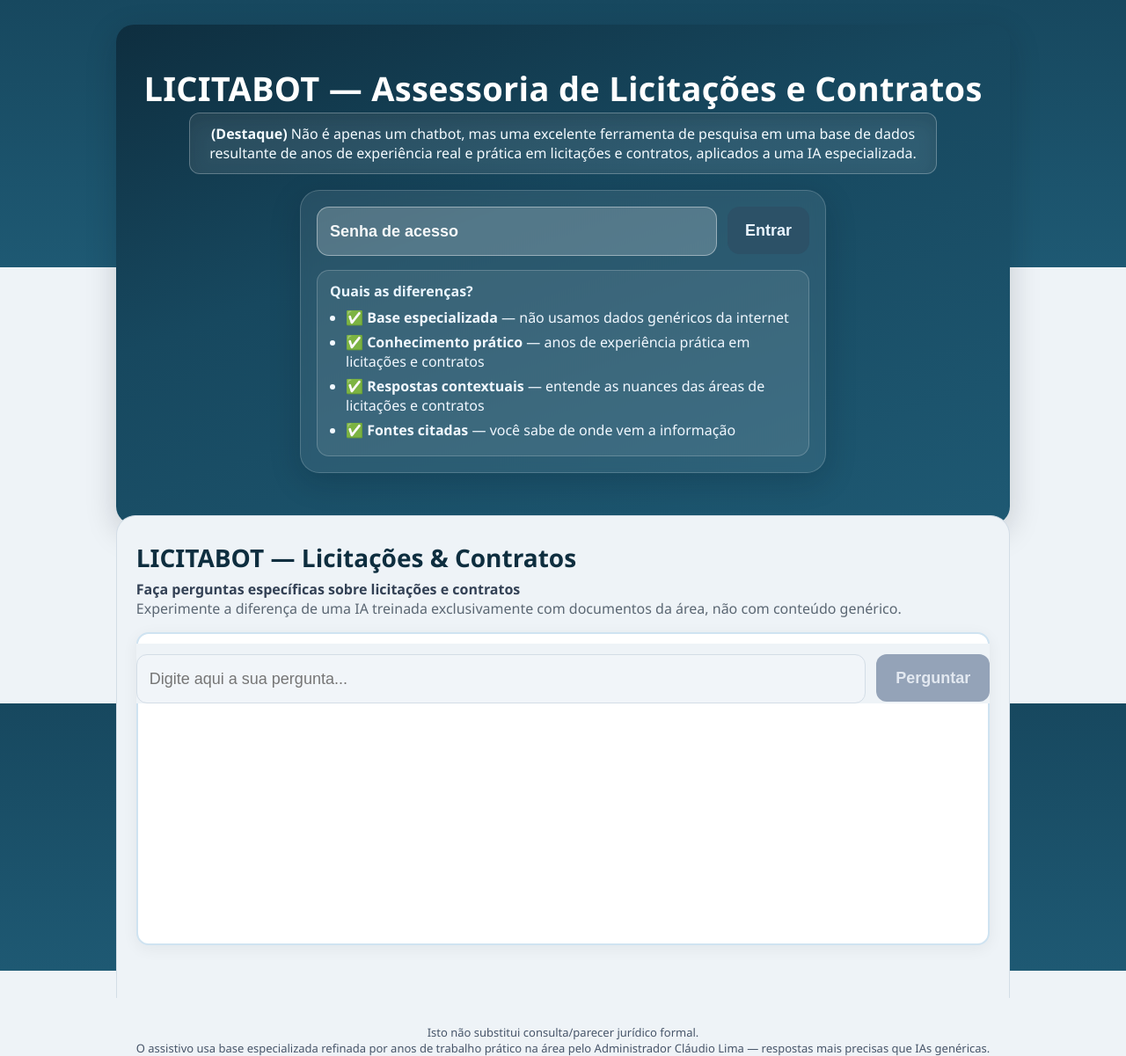
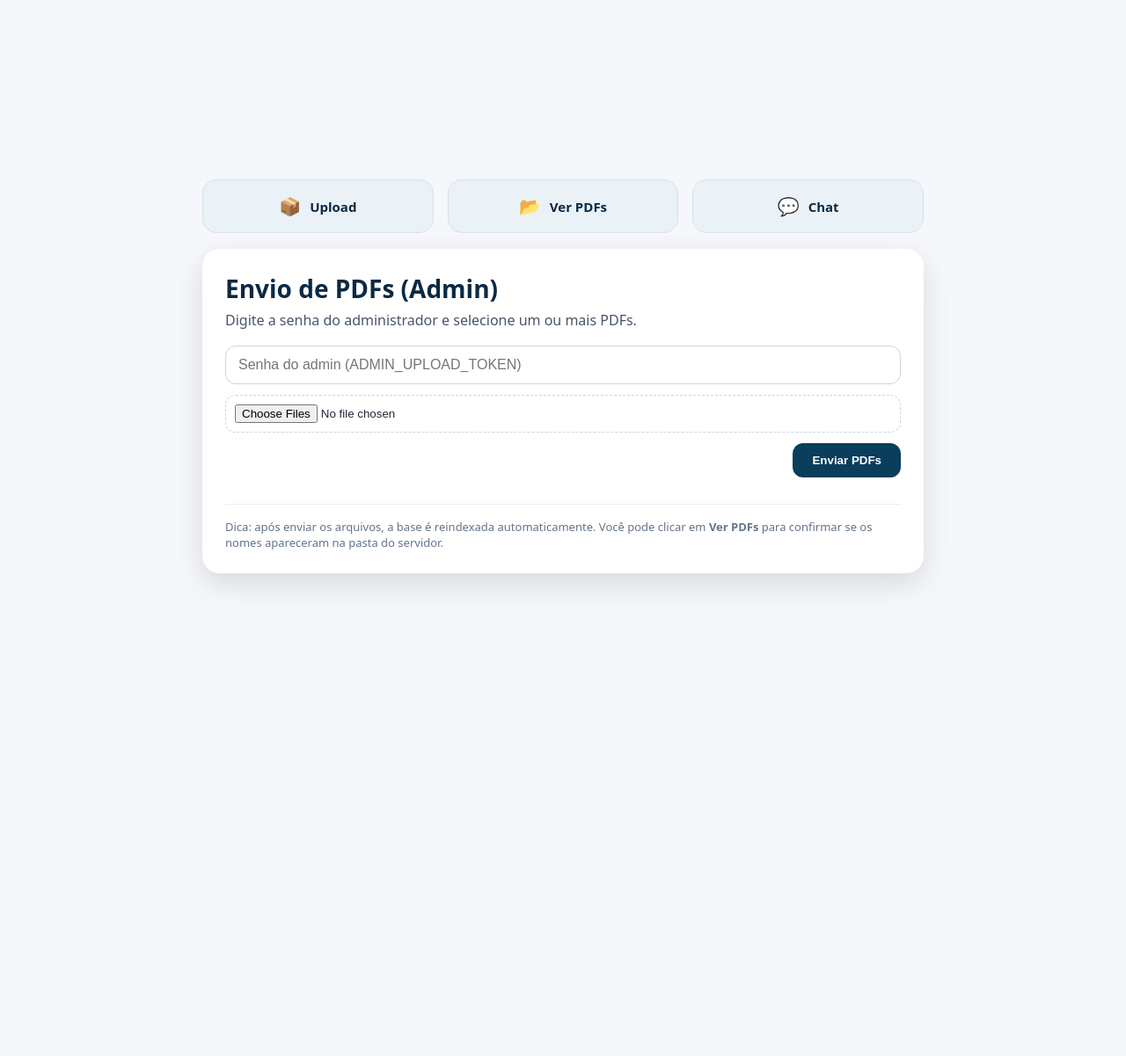
Before and after one commit to claudiorrlima1-1961/licitabot-cloud, a FastAPI app: page / in a window 1280 px wide. Shown: the whole page at 88% size. After the commit the page ends 667 px from the top, so only its background shows below. Run offline with FastAPI, Linux system fonts and the light colour scheme; parts of the project's set-up code (start-up, migrations or seed data) failed here and were passed over.

Commit message:
Update login.html

```diff
--- a/templates/login.html
+++ b/templates/login.html
@@ -1,148 +1,209 @@
 <!doctype html>
-<html lang="pt-br">
+<html lang="pt-BR">
 <head>
-  <meta charset="utf-8" />
-  <meta name="viewport" content="width=device-width,initial-scale=1" />
-  <title>LICITABOT — Acesso & Chat</title>
-  <link rel="stylesheet" href="/static/style.css?v=17" />
+  <meta charset="utf-8"/>
+  <meta name="viewport" content="width=device-width, initial-scale=1"/>
+  <title>Envio de PDFs — Licitabot (Admin)</title>
+  <style>
+    :root{
+      --bg:#f5f7fa; --card:#ffffff; --ink:#0b2942; --muted:#475569;
+      --btn:#0b3d5c; --ok:#166534; --err:#991b1b; --chip:#eef2f7;
+      --shadow:0 12px 32px rgba(0,0,0,.12);
+    }
+    html,body{height:100%;margin:0}
+    body{
+      font-family: system-ui, -apple-system, Segoe UI, Roboto, Helvetica, Arial, sans-serif;
+      background: var(--bg); color:#1f2937; display:flex; align-items:center;
+      justify-content:center; padding:28px;
+    }
+    .wrap{width:100%; max-width:820px;}
+    .toolbar{display:grid; grid-template-columns:repeat(3,1fr); gap:16px; margin-bottom:18px}
+    .tool{
+      background:#eaf1f7; border:1px solid #d7e2ee; color:#0b2942;
+      border-radius:16px; padding:16px; display:flex; align-items:center; gap:10px;
+      font-weight:700; cursor:pointer; user-select:none; transition:transform .05s ease-in;
+      justify-content:center;
+    }
+    .tool:hover{transform:translateY(-1px)}
+    .tool span{font-size:15px}
+    .card{
+      background:var(--card); border-radius:20px; box-shadow:var(--shadow);
+      padding:26px;
+    }
+    h1{margin:0 0 6px; color:var(--ink); font-size:28px}
+    .sub{margin:0 0 18px; color:var(--muted)}
+    .row{display:flex; gap:12px; margin-bottom:12px}
+    input[type=password], input[type=text]{
+      flex:1; padding:12px 14px; border:1px solid #cbd5e1; border-radius:12px; font-size:16px;
+    }
+    input[type=file]{flex:1; padding:10px; border:1px dashed #cbd5e1; border-radius:12px; background:#fff}
+    button.primary{
+      background:var(--btn); color:#fff; border:none; padding:12px 22px; border-radius:12px;
+      font-weight:800; cursor:pointer;
+    }
+    .status{margin-top:14px; font-size:14px; max-height:280px; overflow:auto}
+    .ok{color:var(--ok)} .err{color:var(--err)}
+    .chip{display:inline-block; background:var(--chip); border:1px solid #dbe3ee; padding:4px 8px;
+      border-radius:999px; margin:4px 6px 0 0; font-size:12px}
+    .divider{height:1px; background:#e6eef6; margin:16px 0}
+    .muted{color:#64748b; font-size:13px; margin-top:8px}
+    .hidden{display:none}
+  </style>
 </head>
-<body class="layout">
-  <div class="shell">
-    <!-- CABEÇALHO + LOGIN -->
-    <header class="hero" id="login-area">
-      <h1>LICITABOT — Assessoria de Licitações e Contratos</h1>
+<body>
+  <div class="wrap">
+    <!-- Barra de atalhos -->
+    <div class="toolbar">
+      <div class="tool" id="btnUpload">
+        <div style="font-size:20px">📦</div> <span>Upload</span>
+      </div>
+      <div class="tool" id="btnListar">
+        <div style="font-size:20px">📂</div> <span>Ver PDFs</span>
+      </div>
+      <div class="tool" id="btnChat">
+        <div style="font-size:20px">💬</div> <span>Chat</span>
+      </div>
+    </div>
 
-      <!-- Destaque acima da senha -->
-      <div class="highlight">
-        <strong>(Destaque)</strong> Não é apenas um chatbot, mas uma excelente ferramenta de pesquisa em uma base de dados resultante de anos de experiência real e prática em licitações e contratos, aplicados a uma IA especializada.
+    <!-- Cartão principal -->
+    <div class="card" id="cardUpload">
+      <h1>Envio de PDFs (Admin)</h1>
+      <p class="sub">Digite a senha do administrador e selecione um ou mais PDFs.</p>
+
+      <div class="row">
+        <input id="senha" type="password" placeholder="Senha do admin (ADMIN_UPLOAD_TOKEN)"/>
       </div>
 
-      <div class="login-card">
-        <form id="login-form" class="login-form">
-          <input id="pwd" class="input-lg" type="password" placeholder="Senha de acesso" autocomplete="current-password" />
-          <button id="go" class="btn-lg" type="submit">Entrar</button>
-        </form>
-        <div id="msg" class="msg"></div>
-
-        <!-- Quais as diferenças -->
-        <div class="benefits">
-          <div class="benefits-title">Quais as diferenças?</div>
-          <ul class="benefits-list">
-            <li>✅ <b>Base especializada</b> — não usamos dados genéricos da internet</li>
-            <li>✅ <b>Conhecimento prático</b> — anos de experiência prática em licitações e contratos</li>
-            <li>✅ <b>Respostas contextuais</b> — entende as nuances das áreas de licitações e contratos</li>
-            <li>✅ <b>Fontes citadas</b> — você sabe de onde vem a informação</li>
-          </ul>
-        </div>
-      </div>
-    </header>
-
-    <!-- CHAT (inicia oculto; input desabilitado até login OK) -->
-    <section class="chat-panel" id="chat-area" hidden>
-      <div class="chat-head">
-        <h2>LICITABOT — Licitações & Contratos</h2>
-        <p class="sub">
-          <b>Faça perguntas específicas sobre licitações e contratos</b><br>
-          <span class="sub-note">Experimente a diferença de uma IA treinada exclusivamente com documentos da área, não com conteúdo genérico.</span>
-        </p>
+      <div class="row">
+        <input id="arquivos" type="file" accept="application/pdf" multiple/>
       </div>
 
-      <!-- Janela de mensagens (vazia até o usuário perguntar) -->
-      <div id="chat" class="chat-box"></div>
-
-      <!-- Barra de pergunta (fica visível e “colada” ao fim do painel) -->
-      <div class="ask-row">
-        <input id="q" class="ask-lg" placeholder="Digite aqui a sua pergunta..." disabled />
-        <button id="send" class="btn-primary-lg" disabled>Perguntar</button>
+      <div class="row" style="justify-content:flex-end">
+        <button class="primary" id="btnEnviar">Enviar PDFs</button>
       </div>
 
-      <!-- Rodapé -->
-      <p class="legal">
-        Isto não substitui consulta/parecer jurídico formal.<br>
-        O assistivo usa base especializada refinada por anos de trabalho prático na área pelo Administrador Cláudio Lima — respostas mais precisas que IAs genéricas.
-      </p>
-    </section>
+      <div class="status" id="status"></div>
+
+      <div class="divider"></div>
+      <div class="muted">
+        Dica: após enviar os arquivos, a base é reindexada automaticamente.
+        Você pode clicar em <b>Ver PDFs</b> para confirmar se os nomes apareceram na pasta do servidor.
+      </div>
+    </div>
+
+    <!-- Cartão de lista -->
+    <div class="card hidden" id="cardLista">
+      <h1>Arquivos no servidor</h1>
+      <p class="sub">Lista lida do diretório de uploads (persistente no Render).</p>
+      <div id="lista"></div>
+      <div class="row" style="justify-content:flex-end; margin-top:10px">
+        <button class="primary" id="btnVoltar">Voltar</button>
+      </div>
+    </div>
   </div>
 
   <script>
-    // ===== LOGIN =====
-    const form     = document.getElementById('login-form');
-    const pwdInput = document.getElementById('pwd');
-    const msgLogin = document.getElementById('msg');
-    const chatArea = document.getElementById('chat-area');
-    const qInput   = document.getElementById('q');
-    const btnSend  = document.getElementById('send');
+    const el = (id) => document.getElementById(id);
 
-    form.addEventListener('submit', async (e) => {
-      e.preventDefault();
-      msgLogin.textContent = '';
-      const password = (pwdInput.value || '').trim();
-      if(!password){ msgLogin.textContent = 'Digite a senha.'; return; }
-
-      const r = await fetch('/login', {
-        method:'POST',
-        headers:{'Content-Type':'application/json'},
-        body: JSON.stringify({ password })
-      });
-      const d = await r.json();
-      if(!r.ok){ msgLogin.textContent = d?.error || 'Senha incorreta.'; return; }
-
-      // Sucesso: mostra o chat e libera os campos
-      chatArea.hidden = false;
-      document.querySelector('.hero').classList.add('hero-compact');
-
-      qInput.removeAttribute('disabled');
-      btnSend.removeAttribute('disabled');
-
-      // foco e rolagem até o campo de pergunta
-      qInput.focus();
-      document.querySelector('.ask-row').scrollIntoView({ behavior: 'smooth', block: 'end' });
-
-      // limpa a senha do campo
-      pwdInput.value = '';
-    });
-
-    // ===== CHAT =====
-    const chat = document.getElementById('chat');
-
-    function addBlock(label, html, role){
-      const el = document.createElement('div');
-      el.className = 'msg-block' + (role==='user' ? ' user' : '');
-      el.innerHTML = `<div class="msg-label">${label}:</div><div>${html}</div>`;
-      chat.appendChild(el);
-      chat.scrollTop = chat.scrollHeight;
-      return el;
+    // Alterna cartões mantendo seu layout atual
+    function showCard(which){
+      el('cardUpload').classList.add('hidden');
+      el('cardLista').classList.add('hidden');
+      el(which).classList.remove('hidden');
     }
 
-    async function ask(){
-      const question = (qInput.value || '').trim();
-      if(!question) return;
+    // Navegação
+    el('btnUpload').onclick = ()=> showCard('cardUpload');
+    el('btnListar').onclick = listarPDFs;
+    el('btnChat').onclick = ()=> window.location.href = '/chat';
+    el('btnVoltar').onclick = ()=> showCard('cardUpload');
 
-      // Mostra pergunta do usuário
-      addBlock('Usuário', question, 'user');
-      qInput.value = '';
+    // Upload + reindexação
+    el('btnEnviar').onclick = async () => {
+      const senha = el('senha').value.trim();
+      const arquivos = el('arquivos').files;
+      const out = el('status');
+      out.innerHTML = '';
 
-      // Placeholder do bot enquanto processa
-      const thinking = addBlock('Licitabot', '...', 'bot');
+      if(!senha){ out.innerHTML = '<p class="err">Informe a senha do admin.</p>'; return; }
+      if(!arquivos.length){ out.innerHTML = '<p class="err">Selecione ao menos 1 PDF.</p>'; return; }
+
+      let enviados = 0;
+      for (let i=0; i<arquivos.length; i++){
+        const fd = new FormData();
+        fd.append('file', arquivos[i]);
+
+        try{
+          const r = await fetch('/upload_pdf', {
+            method:'POST',
+            headers:{ 'X-Admin-Token': senha },
+            body: fd
+          });
+
+          if(r.ok){
+            const j = await r.json();
+            out.innerHTML += `<div class="ok">✅ ${j.filename} salvo.</div>`;
+            enviados++;
+          }else{
+            const t = await r.text();
+            out.innerHTML += `<div class="err">❌ ${arquivos[i].name}: ${t}</div>`;
+          }
+        }catch(e){
+          out.innerHTML += `<div class="err">❌ ${arquivos[i].name}: ${e.message}</div>`;
+        }
+      }
+
+      // Reindexar se houve ao menos 1 sucesso
+      if(enviados > 0){
+        out.innerHTML += `<div class="chip">⌛ Reindexando base…</div>`;
+        try{
+          const re = await fetch('/reindex', { method:'POST', headers:{ 'X-Admin-Token': senha } });
+          const jr = await re.json();
+          if(re.ok && jr.ok){
+            out.innerHTML += `<div class="ok">📚 Indexados: ${jr.indexed}</div>`;
+            if (jr.files) out.innerHTML += `<div>${jr.files.map(f => `<span class="chip">${f}</span>`).join('')}</div>`;
+          }else{
+            out.innerHTML += `<div class="err">⚠️ Falha na indexação: ${jr.error || JSON.stringify(jr)}</div>`;
+          }
+        }catch(e){
+          out.innerHTML += `<div class="err">⚠️ Erro ao reindexar: ${e.message}</div>`;
+        }
+      }
+    };
+
+    // Ver PDFs no servidor (sem trocar backend)
+    async function listarPDFs(){
+      const senha = el('senha').value.trim();
+      const box = el('lista');
+      box.innerHTML = '';
+
+      if(!senha){
+        box.innerHTML = '<p class="err">Digite a senha no cartão de Upload e clique novamente em “Ver PDFs”.</p>';
+        showCard('cardLista');
+        return;
+      }
 
       try{
-        const r = await fetch('/ask', {
-          method:'POST',
-          headers:{'Content-Type':'application/json'},
-          body: JSON.stringify({question})
-        });
-        const d = await r.json();
-        const reply = d?.answer || 'Sem resposta.';
-        thinking.innerHTML =
-          `<div class="msg-label">Licitabot:</div><div>${reply}</div>`;
+        const r = await fetch('/admin_diag', { headers:{ 'X-Admin-Token': senha } });
+        const j = await r.json();
+        if(!r.ok){ box.innerHTML = `<div class="err">${JSON.stringify(j)}</div>`; showCard('cardLista'); return; }
+
+        let html = '';
+        if(!j.UPLOAD_DIR_exists){
+          html += `<div class="err">Pasta não encontrada: ${j.UPLOAD_DIR}</div>`;
+        }else if(!j.UPLOAD_files || j.UPLOAD_files.length === 0){
+          html += `<div class="muted">Nenhum PDF enviado ainda.</div>`;
+        }else{
+          html += `<div class="muted">Diretório: <code>${j.UPLOAD_DIR}</code></div>`;
+          html += `<div style="margin-top:8px">${j.UPLOAD_files.map(f => `<span class="chip">${f}</span>`).join('')}</div>`;
+        }
+        box.innerHTML = html;
+        showCard('cardLista');
       }catch(e){
-        thinking.innerHTML =
-          `<div class="msg-label">Licitabot:</div><div>Erro ao processar sua pergunta.</div>`;
+        box.innerHTML = `<div class="err">${e.message}</div>`;
+        showCard('cardLista');
       }
     }
-
-    btnSend.onclick = ask;
-    qInput.addEventListener('keydown', e => { if(!qInput.disabled && e.key==='Enter') ask(); });
   </script>
 </body>
 </html>
```
